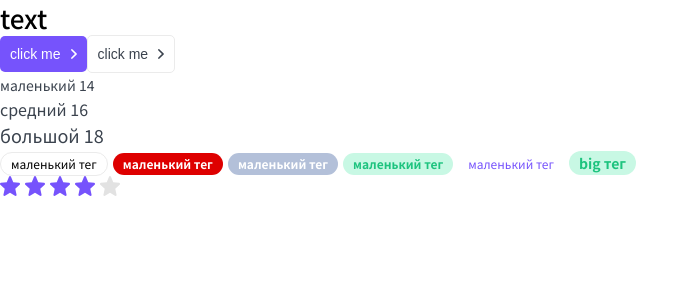
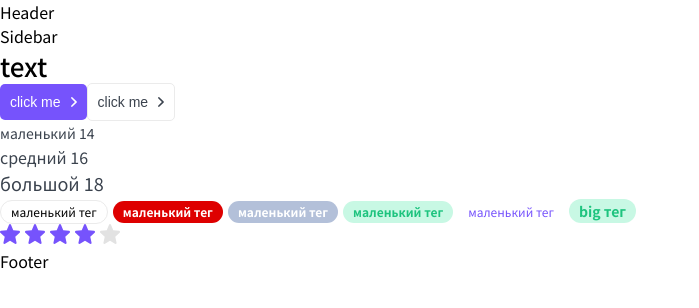
Before and after one commit to Margokomilfo-dev/next-top-app, a Next.js app: page / in a window 1280 px wide. Shown: the top 308 px of the page, without its empty margins (0-699 px from the left). Built offline with nearby package versions, Linux system fonts and the light colour scheme.

Commit message:
Layout component - Header, Sidebar, Footer - components

```diff
--- /dev/null
+++ b/layout/Footer/Footer.tsx
@@ -0,0 +1,13 @@
+import s from './Footer.module.css'
+import cn from 'classnames'
+import {DetailedHTMLProps, HTMLAttributes} from 'react'
+
+interface FooterProps extends DetailedHTMLProps<HTMLAttributes<HTMLDivElement>, HTMLDivElement> {}
+
+export const Footer = ({...props}: FooterProps): JSX.Element => {
+    return (
+    <div {...props}>
+       Footer
+    </div>
+    )
+}
--- /dev/null
+++ b/layout/Header/Header.tsx
@@ -0,0 +1,13 @@
+import s from './Header.module.css'
+import cn from 'classnames'
+import {DetailedHTMLProps, HTMLAttributes} from 'react'
+
+interface HeaderProps extends DetailedHTMLProps<HTMLAttributes<HTMLDivElement>, HTMLDivElement> {}
+
+export const Header = ({...props}: HeaderProps): JSX.Element => {
+    return (
+    <div {...props}>
+        Header
+    </div>
+    )
+}
--- /dev/null
+++ b/layout/Layout.tsx
@@ -0,0 +1,24 @@
+import {ReactNode} from 'react'
+import {Header} from './Header/Header'
+import {Sidebar} from './Sidebar/Sidebar'
+import {Footer} from './Footer/Footer'
+
+interface LayoutProps {
+    children: ReactNode
+}
+
+export const Layout = ({children}: LayoutProps): JSX.Element => {
+    return (
+    <>
+        <Header/>
+        <div>
+            <Sidebar/>
+            <div>
+                {children}
+            </div>
+        </div>
+        <Footer/>
+
+    </>
+    )
+}
--- /dev/null
+++ b/layout/Sidebar/Sidebar.tsx
@@ -0,0 +1,13 @@
+import s from './Sidebar.module.css'
+import cn from 'classnames'
+import {DetailedHTMLProps, HTMLAttributes} from 'react'
+
+interface SidebarProps extends DetailedHTMLProps<HTMLAttributes<HTMLDivElement>, HTMLDivElement> {}
+
+export const Sidebar = ({...props}: SidebarProps): JSX.Element => {
+    return (
+    <div {...props}>
+      Sidebar
+    </div>
+    )
+}
--- a/pages/index.tsx
+++ b/pages/index.tsx
@@ -1,11 +1,12 @@
 import {Htag, Ptag, Rating, Tag} from '../components'
 import {Button} from '../components'
 import {useState} from 'react'
+import {Layout} from '../layout/Layout'
 
 export default function Home(): JSX.Element {
     const [rating, setRating] = useState<number>(4)
     return (
-        <div>
+        <Layout>
             <Htag tag="h1">text</Htag>
             <Button appearance={'primary'} arrow={'right'}>click me</Button>
             <Button appearance={'ghost'} arrow={'right'}>click me</Button>
@@ -19,6 +20,6 @@
             <Tag color={'primary'}>маленький тег</Tag>
             <Tag size={'m'} color={'green'}>big тег</Tag>
             <Rating rating={rating} isEditable={true} setRating={setRating}/>
-        </div>
+        </Layout>
     )
 }
```
Also changed, not shown: layout/Footer/Footer.module.css (added), layout/Header/Header.module.css (added), layout/Layout.module.css (added), layout/Sidebar/Sidebar.module.css (added).
